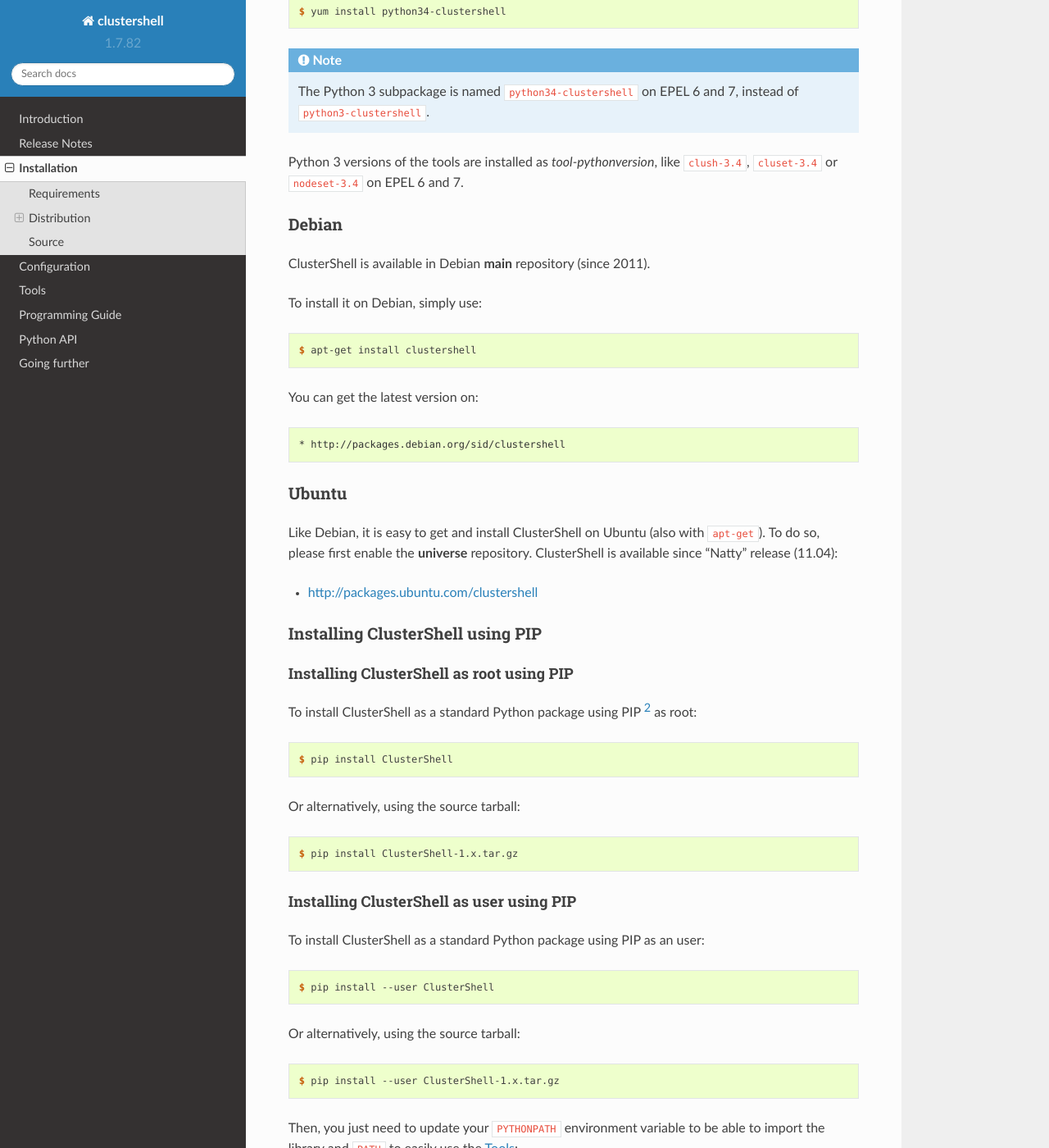
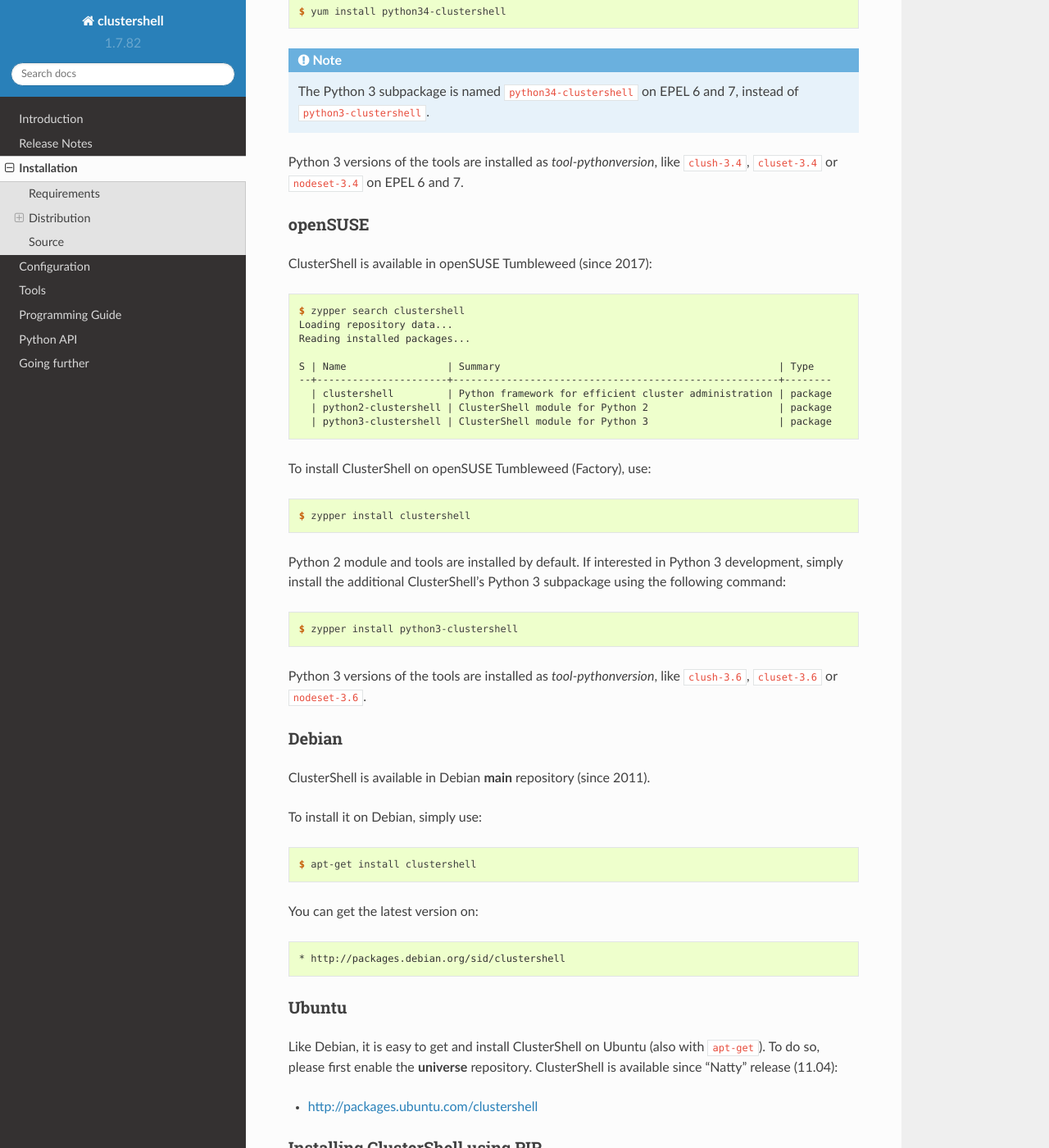
Before and after one commit to cea-hpc/clustershell, a Sphinx documentation site: the page built from doc/sphinx/install.rst, in a window 1280 px wide and 1400 px high, scrolled down 2482 px. Shown: the whole window at 82% size. Built offline with Sphinx 7.4.7 and the Read the Docs theme 2.0.0, drawn with Linux system fonts in a browser that asks for light colours.

Commit message:
doc/sphinx: new section for installing on openSUSE (#360)
Change-Id: Ib3e66f22ffcc9b50c44c32d9049b220b09bf8abb

```diff
--- a/doc/sphinx/install.rst
+++ b/doc/sphinx/install.rst
@@ -124,6 +124,35 @@
 Python 3 versions of the tools are installed as *tool-pythonversion*, like
 ``clush-3.4``, ``cluset-3.4`` or ``nodeset-3.4`` on EPEL 6 and 7.
 
+openSUSE
+^^^^^^^^
+
+ClusterShell is available in openSUSE Tumbleweed (since 2017)::
+
+    $ zypper search clustershell
+    Loading repository data...
+    Reading installed packages...
+
+    S | Name                 | Summary                                               | Type
+    --+----------------------+-------------------------------------------------------+--------
+      | clustershell         | Python framework for efficient cluster administration | package
+      | python2-clustershell | ClusterShell module for Python 2                      | package
+      | python3-clustershell | ClusterShell module for Python 3                      | package
+
+
+To install ClusterShell on openSUSE Tumbleweed (Factory), use::
+
+    $ zypper install clustershell
+
+Python 2 module and tools are installed by default. If interested in Python 3
+development, simply install the additional ClusterShell's Python 3 subpackage
+using the following command::
+
+    $ zypper install python3-clustershell
+
+Python 3 versions of the tools are installed as *tool-pythonversion*, like
+``clush-3.6``, ``cluset-3.6`` or ``nodeset-3.6``.
+
 Debian
 ^^^^^^
 
```
